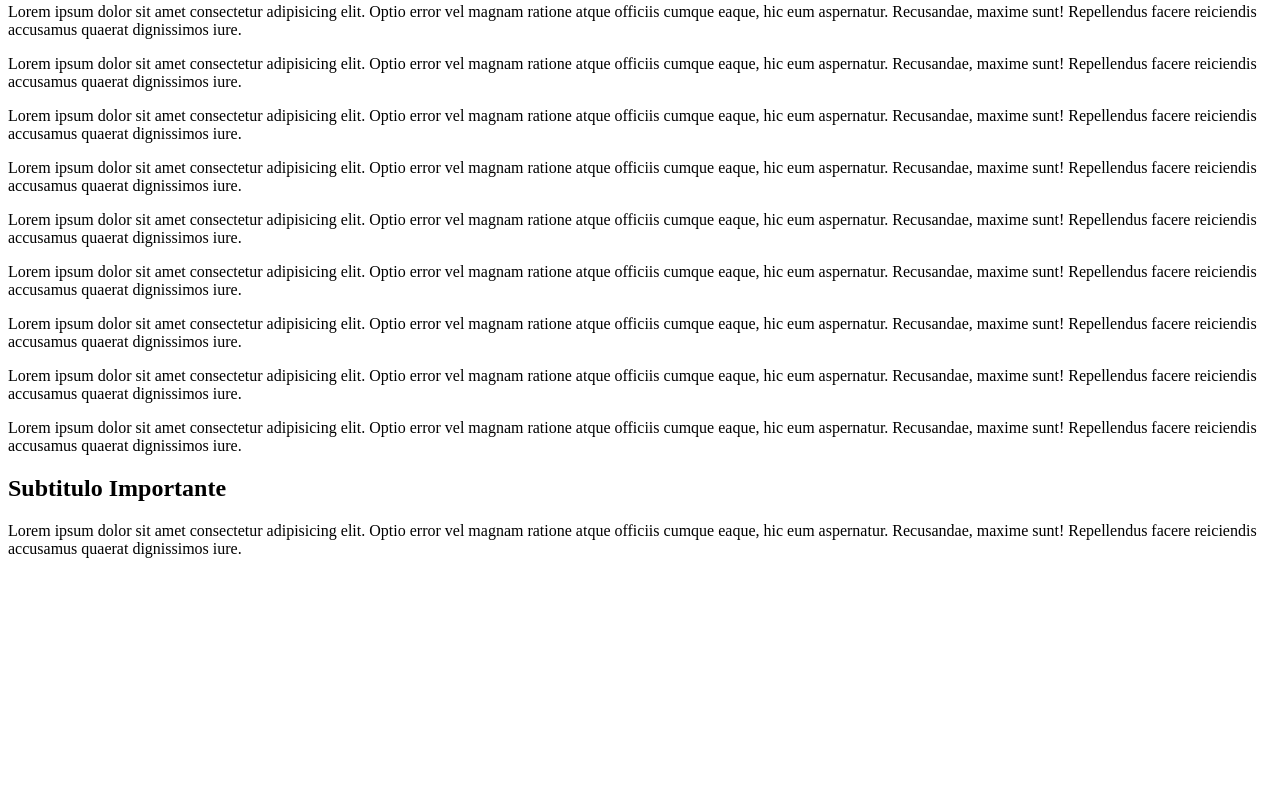
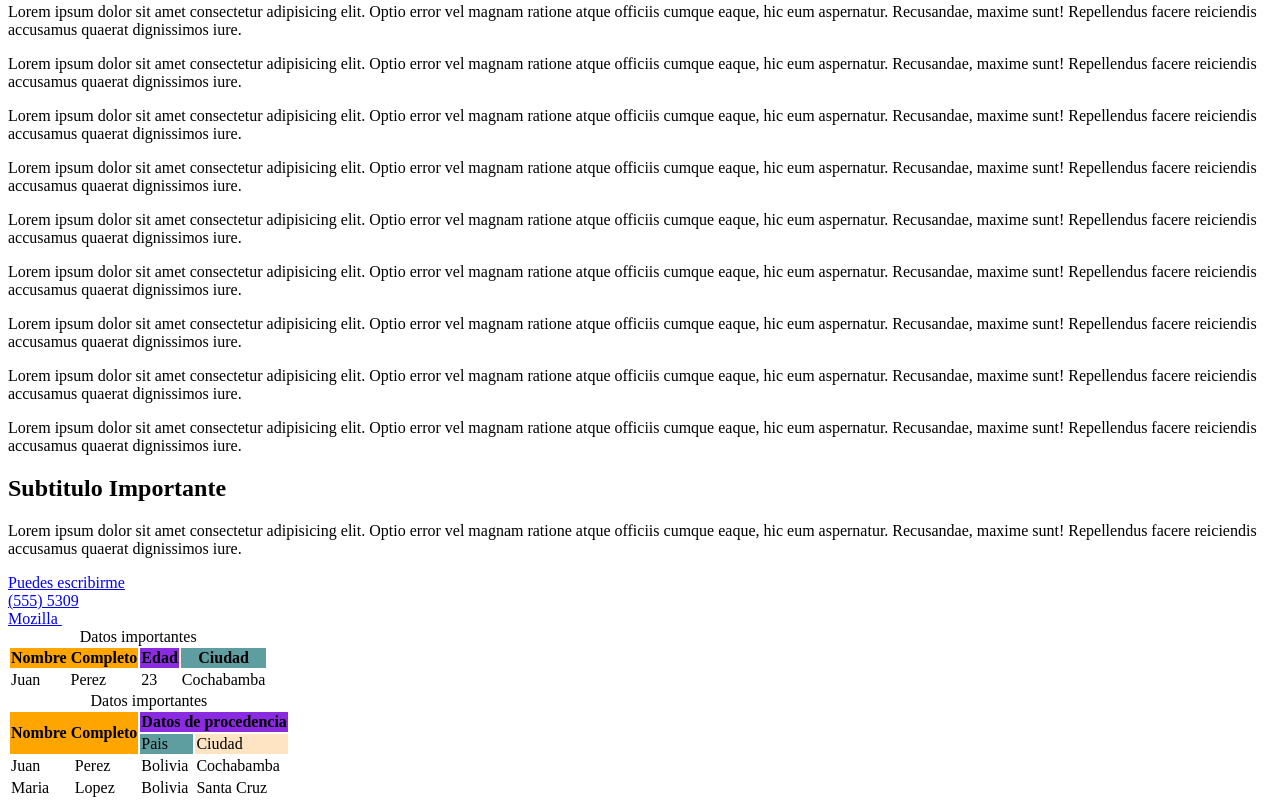
Before and after one commit to Macacofig/Pagina6, a plain HTML site: page index.html in a window 1280 px wide. Shown: the part 953-1761 px from the top of the page. Before the commit the page ends 1527 px from the top, so only its background shows below. Drawn offline with Linux system fonts and the light colour scheme.

Commit message:
Second Commit

```diff
--- a/index.html
+++ b/index.html
@@ -21,7 +21,7 @@
     <table>
         <caption>Datos importantes</caption>
         <thead>
-            <th>Columna 1</th>
+            <th >Columna 1</th>
             <th>Columna 2</th>
             <th>Columna 3</th>
         </thead>
@@ -71,5 +71,62 @@
     <h2 id="importante"> Subtitulo Importante</h2>
     <p>Lorem ipsum dolor sit amet consectetur adipisicing elit. Optio error vel magnam ratione atque officiis cumque eaque, hic eum aspernatur. Recusandae, maxime sunt! Repellendus facere reiciendis accusamus quaerat dignissimos iure.</p>
 
+    <div>
+        <a href="mailto:nataly.ramirez@ucb.edu.bo">Puedes escribirme</a>
+    </div>
+    <div>
+        <a href="tel:+1(555)5309">(555) 5309</a>
+    </div>
+    <div>
+        <a href="https://www.mozilla.com"> Mozilla </a>
+    </div>
+
+
+    <table>
+        <caption>Datos importantes</caption>
+        <thead>
+            <th colspan="2" style="background-color: orange;">Nombre Completo</th>
+            <th style="background-color: blueviolet;">Edad</th>
+            <th style="background-color: cadetblue;">Ciudad </th>
+        </thead>
+        <tbody>
+            <tr>
+                <td>Juan</td>
+                <td>Perez</td>
+                <td>23</td>
+                <td>Cochabamba</td>
+            </tr>
+        </tbody>
+    </table>
+
+    <table>
+        <caption>Datos importantes</caption>
+        <thead>
+            <tr>
+                <th style="background-color: orange;" colspan="2" rowspan="2">Nombre Completo</th>
+                <th style="background-color: blueviolet;" colspan="2" rowspan="1">Datos de procedencia</th>
+            </tr>
+            <tr>
+                <td style="background-color: cadetblue;" colspan="1" rowspan="1">Pais </td>
+                <td style="background-color: bisque" colspan="1" rowspan="1">Ciudad </td>
+            </tr>
+        </thead>
+        <tbody>
+            <tr>
+                <td>Juan</td>
+                <td>Perez</td>
+                <td>Bolivia</td>
+                <td>Cochabamba</td>
+            </tr>
+            <tr>
+                <td>Maria</td>
+                <td>Lopez</td>
+                <td>Bolivia</td>
+                <td>Santa Cruz</td>
+            </tr>
+        </tbody>
+    </table>
+
+
 </body>
 </html>
```
Also changed, not shown: acerca.html (+2 -0 lines), contacto.html (+2 -0 lines), imgs/cd7cfc426606076a28d18d52a1754b67.jpg (added), imgs/descarga.png (added), imgs/world-of-warcraft-illidan-at-black-temple-g4k1nsz2ehug9mt2.jpg (added).
